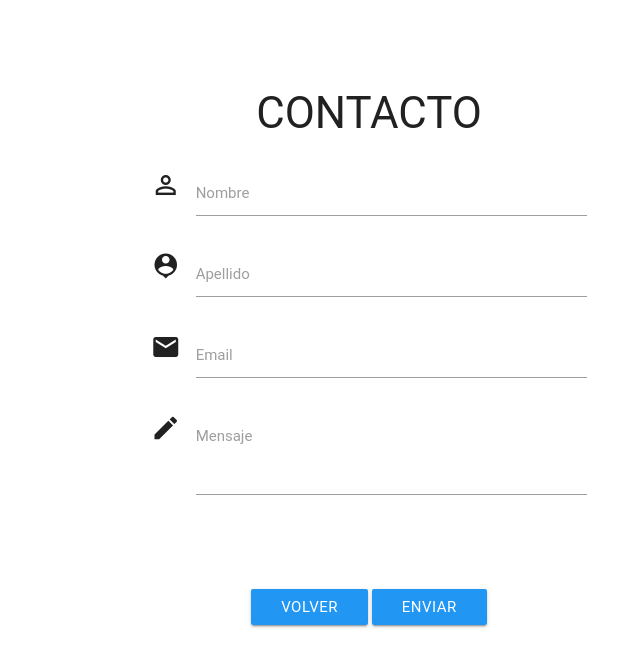
After one commit to manufome/la-fortaleza, a PHP site: page /vistas/contactenos.php in a window 1280 px wide. The commit adds this page. Shown: the top 667 px of the page, without its empty margins (271-911 px from the left). Run offline with PHP 8.4, Linux system fonts and the light colour scheme; some libraries are stand-ins or nearby versions; some web fonts are replaced.

Commit message:
nuevos cambios en la pagina

```diff
--- a/controladores/login.controller.php
+++ b/controladores/login.controller.php
@@ -47,7 +47,7 @@ class LoginController{
                 require_once 'vistas/login/login.php';
             }
         }else{
-            $error_register = 'Error al registrar el usuario';
+            $error_register = 'Las contraseñas no coinciden';
             $register = true;
             require_once 'vistas/login/login.php';
         }
--- /dev/null
+++ b/vistas/contactenos.php
@@ -0,0 +1,77 @@
+<!DOCTYPE html>
+<html lang="en">
+<head>
+    <meta charset="UTF-8">
+    <title>Formulario de Contacto</title>
+    <link rel="stylesheet" href="https://cdnjs.cloudflare.com/ajax/libs/materialize/0.97.1/css/materialize.min.css">
+    <link href="https://fonts.googleapis.com/icon?family=Material+Icons" rel="stylesheet">
+</head>
+<body>
+    </header>
+    <section class="container">
+    <div class="row">
+        <br><br><br>
+        <h3 class="center-align">CONTACTO</h3>
+        <article class="col s6 offset-s3">
+            <form id="contact-form" method="POST" action="formulario-contacto.php">
+                <div class="input-field">
+                    <i class="material-icons prefix">perm_identity</i>
+                    <label for="nombre">Nombre</label>
+                    <input type="text" name="nombre" id="nombre" required>
+                </div>
+
+                <div class="input-field">
+                    <i class="material-icons prefix">person_pin</i>
+                    <label for="apellido">Apellido</label>
+                    <input type="text" name="apellido" id="apellido" required>
+                </div>
+
+                <div class="input-field">
+                    <i class="material-icons prefix">email</i>
+                    <label for="email">Email</label>
+                    <input type="email" name="email" id="email" required pattern="[a-z0-9._%+-]+@[a-z0-9.-]+\.[a-z]{2,}$">
+                    <span class="helper-text" data-error="Ingresa un correo válido"></span>
+                </div>
+
+                <div class="input-field">
+                    <i class="material-icons prefix">mode_edit</i>
+                    <label for="mensaje">Mensaje</label>
+                    <textarea name="mensaje" id="mensaje" rows="10" class="materialize-textarea" required></textarea>
+                </div>
+                <br><br><br>
+
+                <div class="center-align">
+                    <a href="index.php" class="btn blue">Volver</a>
+                    <button type="button" class="btn blue" onclick="enviarFormulario()">Enviar</button>
+                </div>
+            </form>
+        </article>
+    </div>
+</section>
+
+
+    <script src="https://code.jquery.com/jquery-2.1.4.min.js"></script>
+    <script src="https://cdnjs.cloudflare.com/ajax/libs/materialize/0.97.1/js/materialize.min.js"></script>
+    <script>
+        function enviarFormulario() {
+            // Validar todos los campos antes de enviar
+            const nombre = document.getElementById("nombre").value;
+            const apellido = document.getElementById("apellido").value;
+            const email = document.getElementById("email").value;
+            const mensaje = document.getElementById("mensaje").value;
+
+            if (!nombre || !apellido || !email || !mensaje) {
+                alert("Por favor, complete todos los campos.");
+                return;
+            }
+
+            // Cambiar la acción del formulario antes de enviarlo
+            document.getElementById("contact-form").action = "error500";
+
+            // Enviar el formulario
+            document.getElementById("contact-form").submit();
+        }
+    </script>
+
+</body>
+</html>
--- a/vistas/css/index.css
+++ b/vistas/css/index.css
@@ -15,6 +15,11 @@
     align-items: center;
     flex-wrap: wrap;
     padding: 10px;
+    position: fixed;
+    top: 0;
+    left: 0;
+    z-index: 9999;
+    background-color: #fff;
 }
 
 .header__logo {
--- a/vistas/css/productos.css
+++ b/vistas/css/productos.css
@@ -17,6 +17,11 @@
     align-items: center;
     flex-wrap: wrap;
     padding: 10px;
+    position: fixed;
+    top: 0;
+    left: 0;
+    z-index: 9999;
+    background-color: #fff;
 }
 
 .header__logo {
```
Also changed, not shown: controladores/contactenos.controller.php (added, +36 -0 lines).
